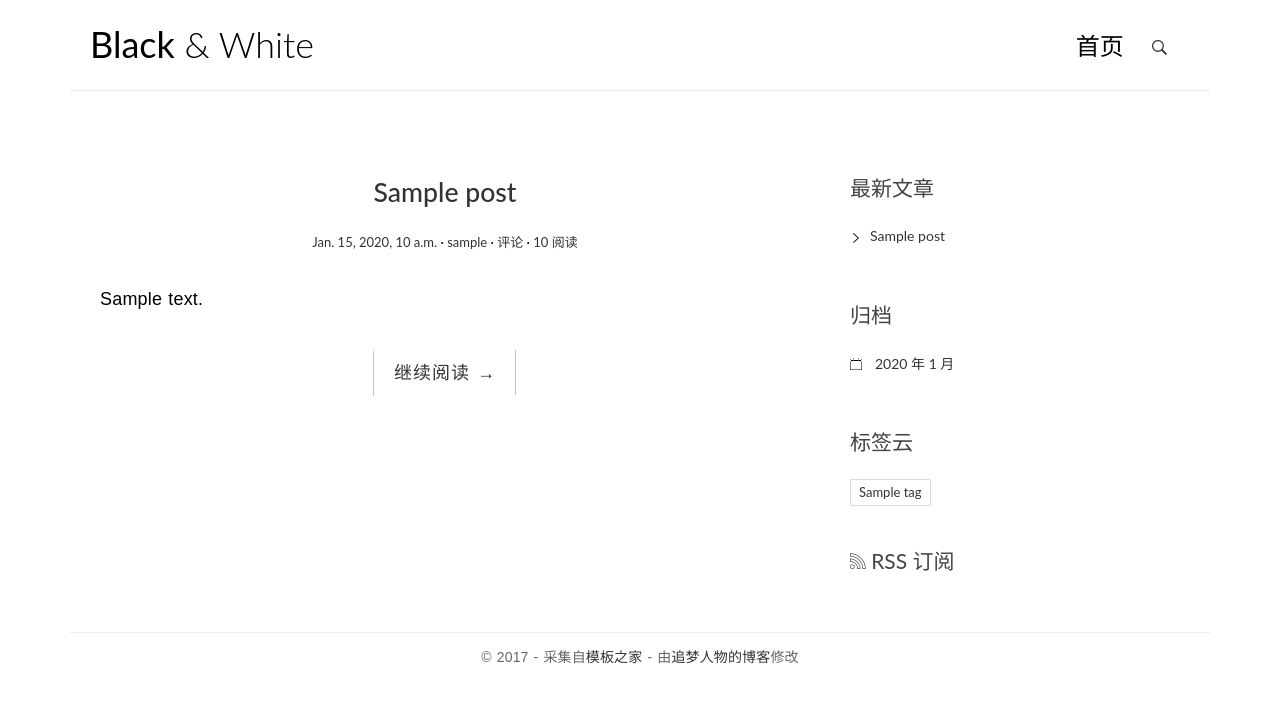
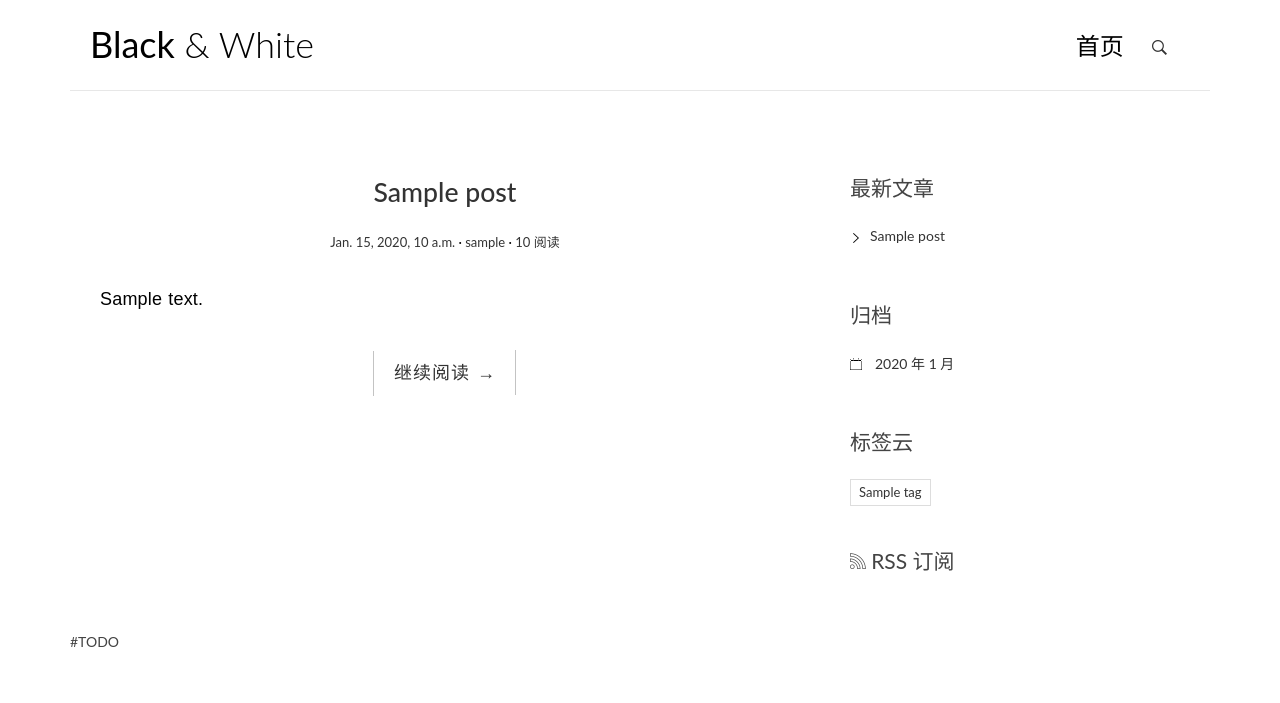
Before and after one commit to EINDEX/EINDEX-Blog, a Django app: page / in a window 1280 px wide. Shown: the top 703 px of the page. Run offline with Django 3.2, Linux system fonts and the light colour scheme; tables that the repository leaves empty hold one stand-in row (values such as "Sample post"); some libraries are stand-ins or nearby versions.

Commit message:
change disqus comment system

```diff
--- a/blogproject/urls.py
+++ b/blogproject/urls.py
@@ -19,6 +19,6 @@
 urlpatterns = [
     url(r'^admin/', admin.site.urls),
     url(r'', include('blog.urls', namespace='blog')),
-    url(r'', include('comments.urls', namespace='comments')),
+    # url(r'', include('comments.urls', namespace='comments')),
     url(r'^search/', include('haystack.urls')),
 ]
--- a/comments/urls.py
+++ b/comments/urls.py
@@ -15,5 +15,5 @@
 
 app_name = 'comments'
 urlpatterns = [
-    url(r'^comment/post/(?P<post_pk>[0-9]+)/$', views.post_comment, name='post_comment')
+    # url(r'^comment/post/(?P<post_pk>[0-9]+)/$', views.post_comment, name='post_comment')
 ]
--- a/templates/base.html
+++ b/templates/base.html
@@ -11,7 +11,7 @@
     <meta name="viewport" content="width=device-width, initial-scale=1">
 
     <!-- css -->
-    <link rel="stylesheet" href="http://code.ionicframework.com/ionicons/2.0.1/css/ionicons.min.css">
+    <link rel="stylesheet" href="//code.ionicframework.com/ionicons/2.0.1/css/ionicons.min.css">
     <link rel="stylesheet" href="{% static 'blog/css/bootstrap.min.css' %}">
     <link rel="stylesheet" href="{% static 'blog/css/pace.css' %}">
     <link rel="stylesheet" href="{% static 'blog/css/custom.css' %}">
@@ -132,10 +132,7 @@
     <div class="container">
         <div class="row">
             <div class="col-md-12">
-                <p class="copyright">&copy 2017 - 采集自<a href="http://www.cssmoban.com/"
-                                                        target="_blank" title="模板之家">模板之家</a>
-                    - 由<a href="http://zmrenwu.com/" title="网页模板" target="_blank">追梦人物的博客</a>修改
-                </p>
+                #TODO
             </div>
         </div>
     </div>
--- a/templates/blog/detail.html
+++ b/templates/blog/detail.html
@@ -1,5 +1,6 @@
 {% extends 'base.html' %}
 {% load disqus_tags %}
+{% set_disqus_identifier post.id %}
 {% block main %}
     <article class="post post-{{ post.pk }}">
         <header class="entry-header">
@@ -8,7 +9,7 @@
                 <span class="post-date"><a href="#"><time class="entry-date"
                                                           datetime="{{ post.created_time }}">{{ post.created_time }}</time></a></span>
                 <span class="post-author"><a href="#">{{ post.author }}</a></span>
-                <span class="comments-link"><a href="#">{{ post.comment_set.count }} 评论</a></span>
+                {#                <span class="comments-link"><a href="#">{{ post.comment_set.count }} 评论</a></span>#}
                 <span class="views-count"><a href="#">{{ post.views }} 阅读</a></span>
             </div>
         </header>
@@ -33,6 +34,9 @@
 
     <section class="comment-area" id="comment-area">
         {% disqus_show_comments %}
+        {#        <span class="disqus-comment-count" data-disqus-identifier="{{ post.get_absolute_url }}"></span>#}
+        {#        <a href="{{ post.get_absolute_url }}#disqus_thread" data-disqus-identifier="{{ post.id }}">View Comments</a>#}
+        {#        {% disqus_num_replies %}#}
     </section>
 {% endblock main %}
 {% block toc %}
--- a/templates/blog/index.html
+++ b/templates/blog/index.html
@@ -18,7 +18,7 @@
                     <span class="post-date"><a href="#"><time class="entry-date"
                                                               datetime="{{ post.created_time }}">{{ post.created_time }}</time></a></span>
                     <span class="post-author"><a href="#">{{ post.author }}</a></span>
-                    <span class="comments-link"><a href="#">{{ post.comment_set.count }} 评论</a></span>
+                    {#                    <span class="comments-link"><a href="#">{{ post.comment_set.count }} 评论</a></span>#}
                     <span class="views-count"><a href="#">{{ post.views }} 阅读</a></span>
                 </div>
             </header>
```
